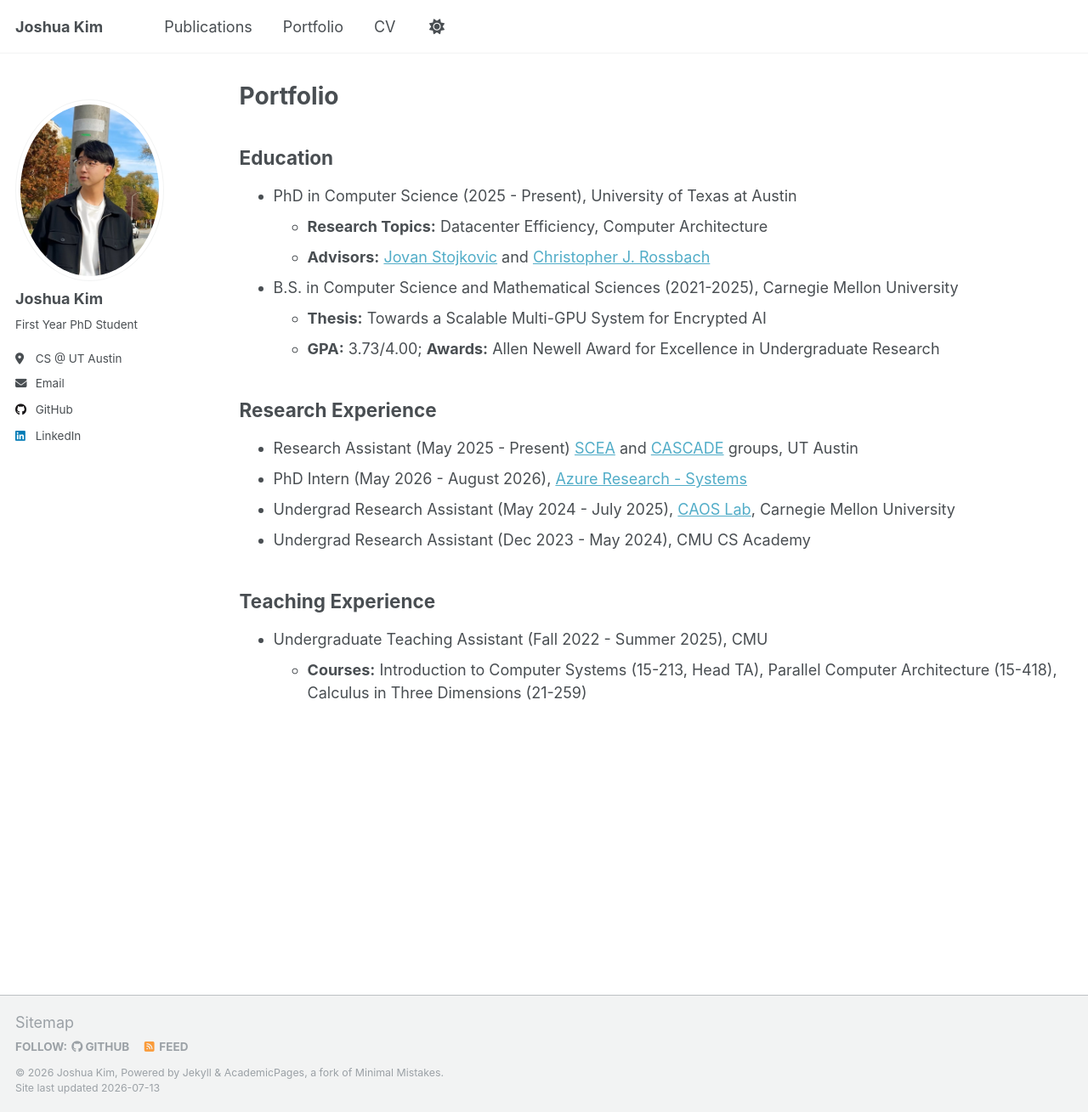
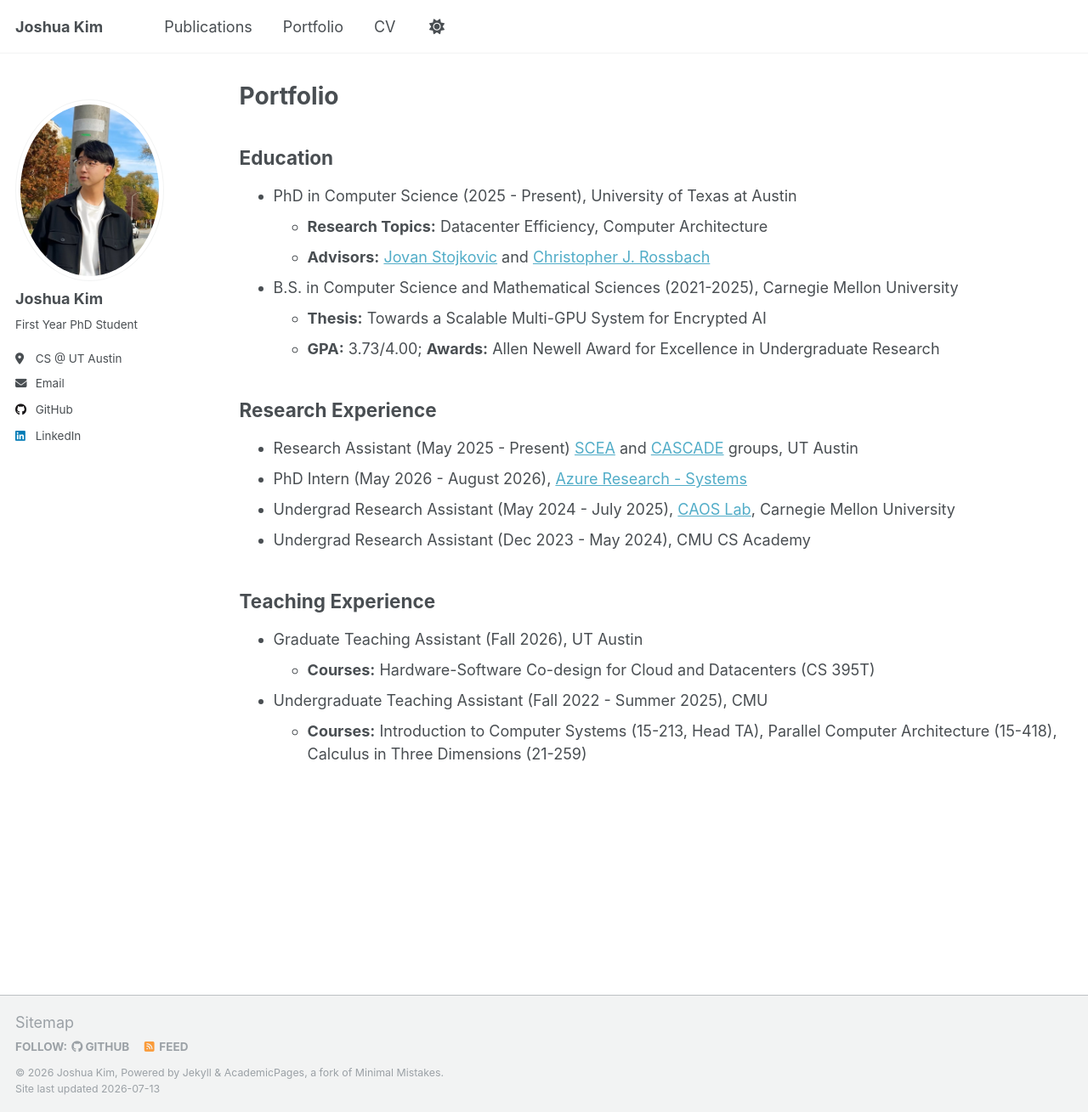
Before and after one commit to joshk411/joshk411.github.io, a Jekyll site: the page built from _pages/portfolio.md, in a window 1280 px wide and 1309 px high. Shown: the whole window at 85% size. Built offline with Jekyll 4.4.1, drawn with Linux system fonts in a browser that asks for light colours; a script that is not in the unit is left out.

Commit message:
Update teaching

```diff
--- a/_pages/portfolio.md
+++ b/_pages/portfolio.md
@@ -20,5 +20,7 @@ author_profile: true
 - Undergrad Research Assistant (Dec 2023 - May 2024), CMU CS Academy
 
 ## Teaching Experience
+- Graduate Teaching Assistant (Fall 2026), UT Austin
+  - **Courses:** Hardware-Software Co-design for Cloud and Datacenters (CS 395T)
 - Undergraduate Teaching Assistant (Fall 2022 - Summer 2025), CMU
   - **Courses:** Introduction to Computer Systems (15-213, Head TA), Parallel Computer Architecture (15-418), Calculus in Three Dimensions (21-259)
```
